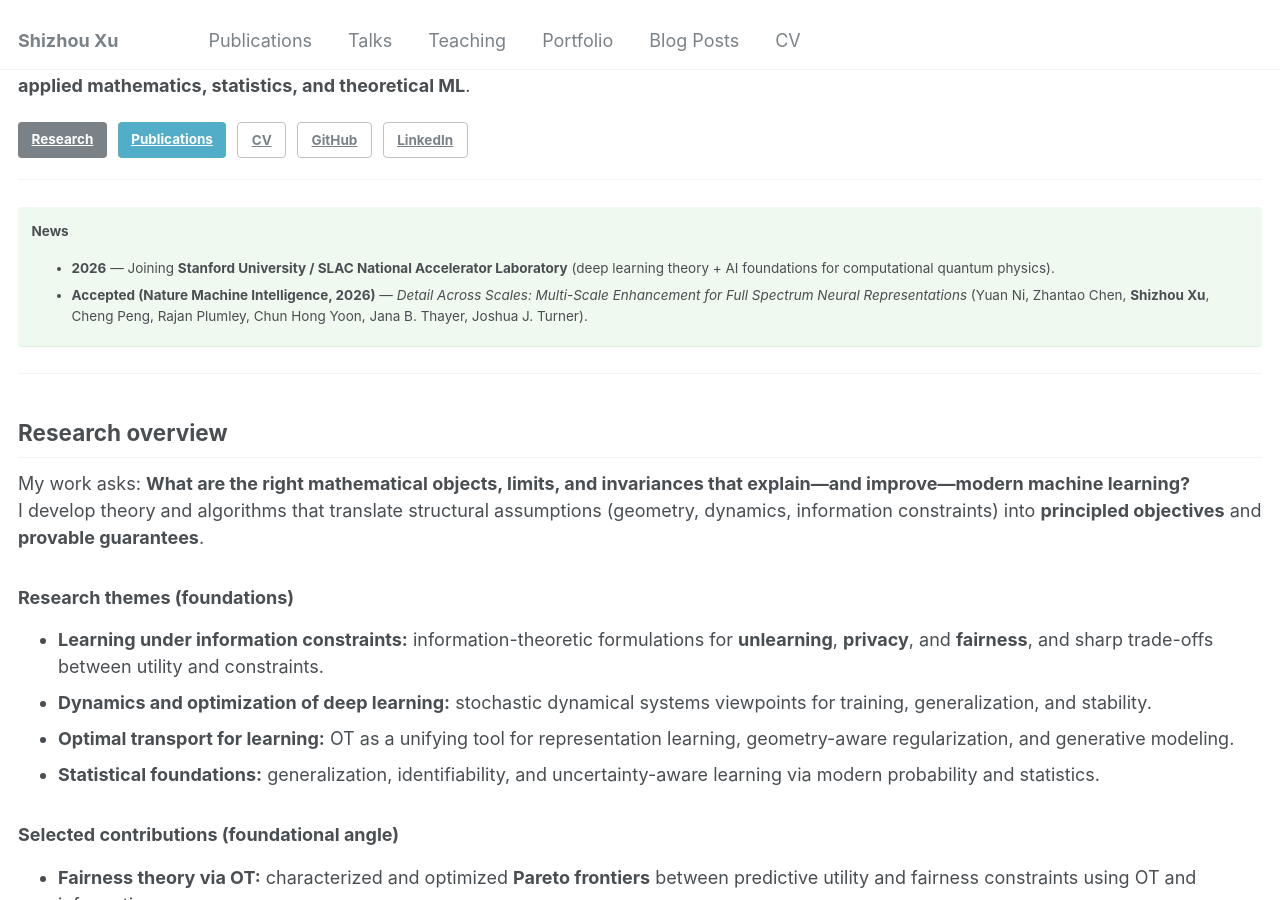
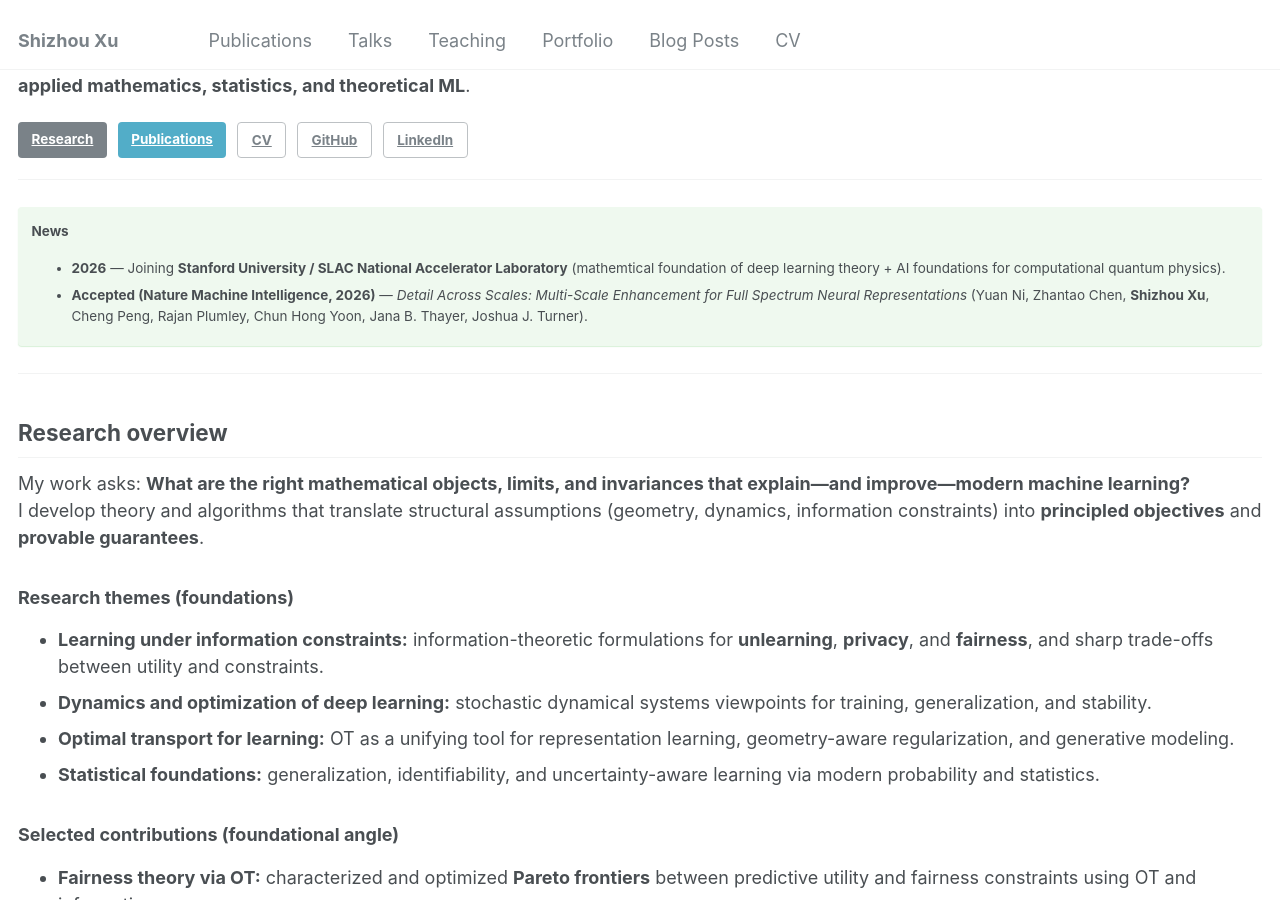
Before and after one commit to xushizhou/xushizhou.github.io, a Jekyll site: the page built from _pages/about.md, in a window 1280 px wide and 900 px high, scrolled down 810 px. Built offline with Jekyll 4.4.1, drawn with Linux system fonts in a browser that asks for light colours.

Commit message:
Update about.md

```diff
--- a/_pages/about.md
+++ b/_pages/about.md
@@ -43,7 +43,7 @@ I am on the **academic job market** and welcome conversations about **faculty op
 
 {% capture notice_text %}
 **News**
-- **2026** — Joining **Stanford University / SLAC National Accelerator Laboratory** (deep learning theory + AI foundations for computational quantum physics).
+- **2026** — Joining **Stanford University / SLAC National Accelerator Laboratory** (mathemtical foundation of deep learning theory + AI foundations for computational quantum physics).
 - **Accepted (Nature Machine Intelligence, 2026)** — *Detail Across Scales: Multi-Scale Enhancement for Full Spectrum Neural Representations* (Yuan Ni, Zhantao Chen, **Shizhou Xu**, Cheng Peng, Rajan Plumley, Chun Hong Yoon, Jana B. Thayer, Joshua J. Turner).
 {% endcapture %}
 <div class="notice--success">
```
